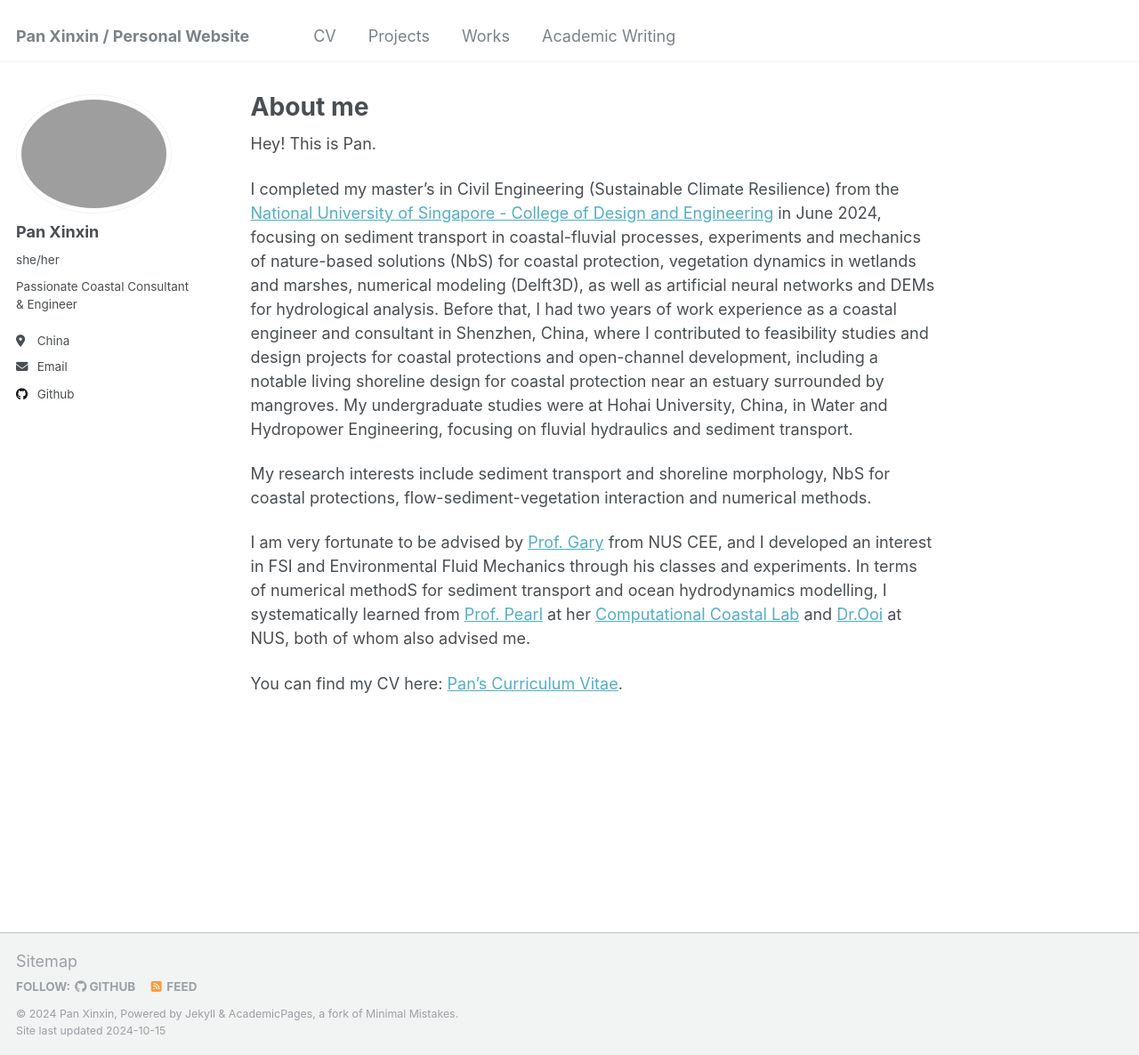
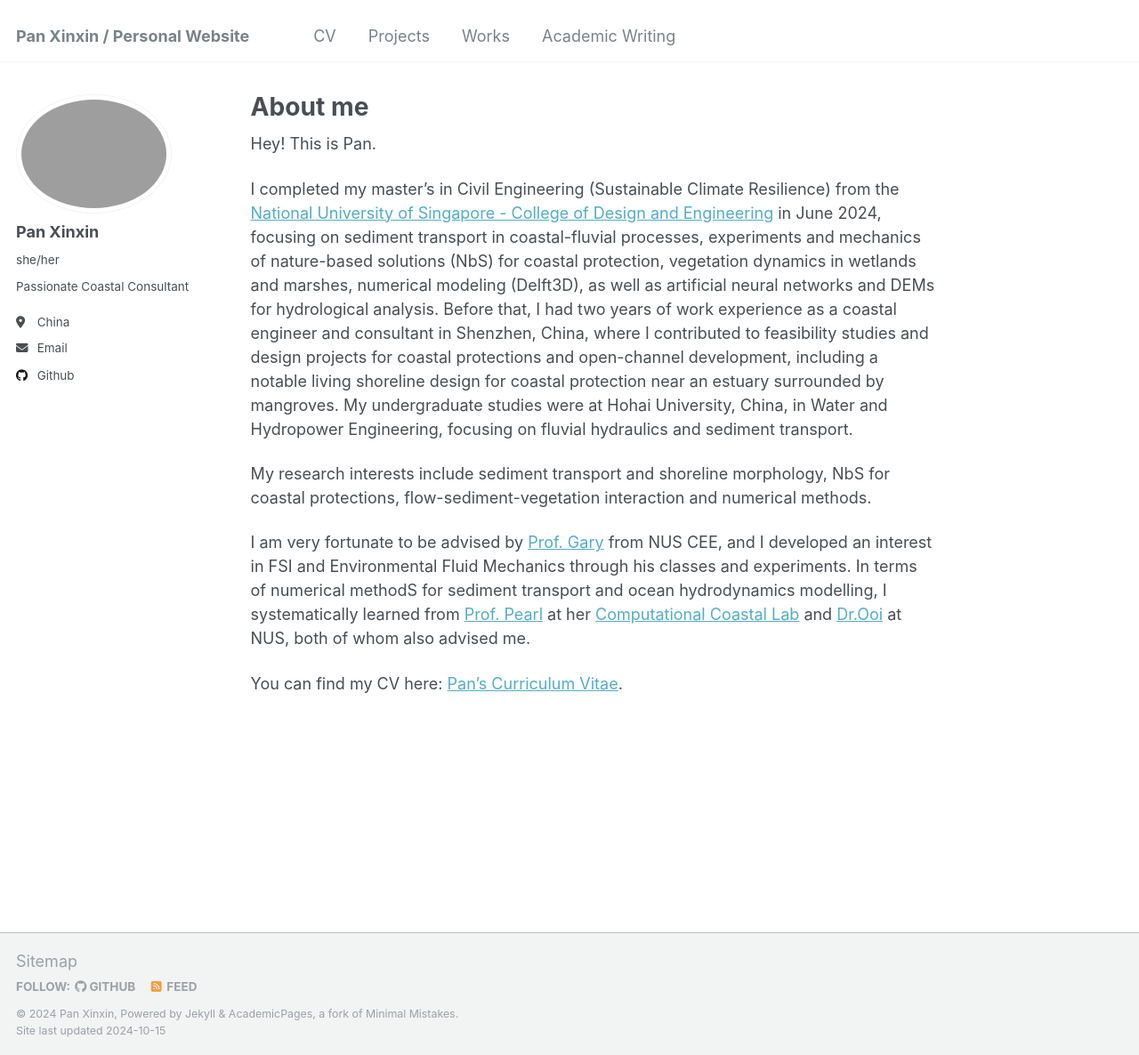
Before and after one commit to kingdaxing/kingdaxing.github.io, a Jekyll site: the page built from _pages/about.md, in a window 1280 px wide and 1186 px high. Shown: the whole window at 89% size. Built offline with Jekyll 4.4.1, drawn with Linux system fonts in a browser that asks for light colours.

Commit message:
Update _config.yml

```diff
--- a/_config.yml
+++ b/_config.yml
@@ -24,7 +24,7 @@ author:
   avatar           : "profile.png"
   name             : "Pan Xinxin"
   pronouns         : "she/her"
-  bio              : "Passionate Coastal Consultant & Engineer"
+  bio              : "Passionate Coastal Consultant"
   location         : "China"
   employer         : #
   uri              : # URL
```
